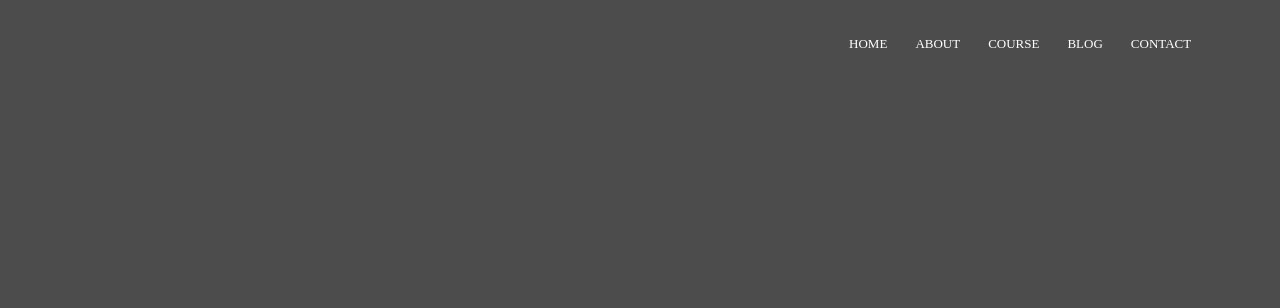
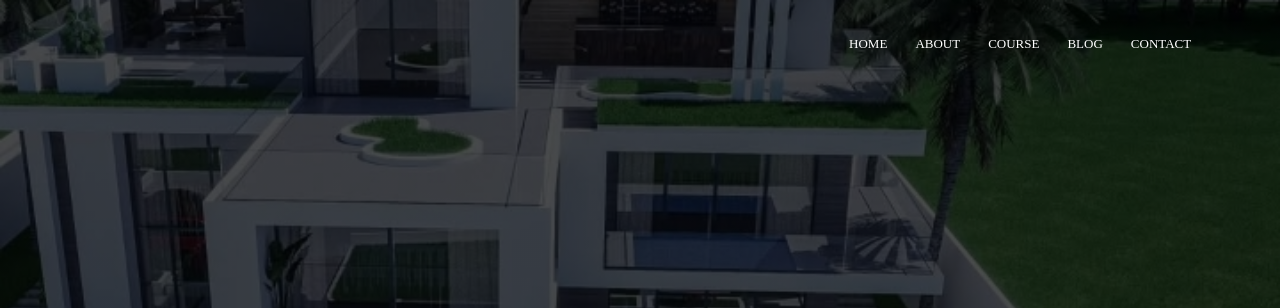
Before and after one commit to bemality/Kermily, a plain HTML site: page index.html in a window 1280 px wide. Shown: the top 308 px of the page. Drawn offline with Linux system fonts and the light colour scheme.

Commit message:
Update style.css

```diff
--- a/style.css
+++ b/style.css
@@ -6,7 +6,7 @@
 .header{
     min-height: 100vh;
     width: 100%;
-    background:linear-gradient(rgb(0,0,0,.7),rgb(0,0,0,.7)),url(./picture/Screenshot_20250121-160208.jpg) ;
+    background:linear-gradient(rgb(0,0,0,.7),rgb(0,0,0,.7)),url(./Screenshot_20250121-160208.jpg) ;
     background-position: center;
     background-size: cover;
     position: relative;
```
